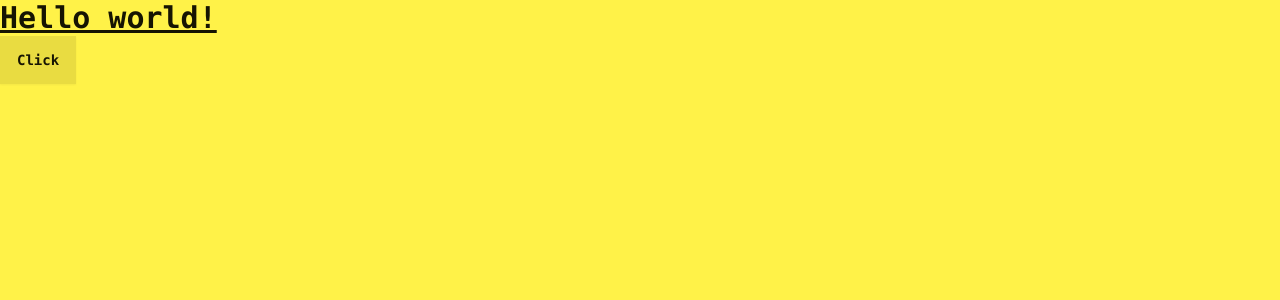
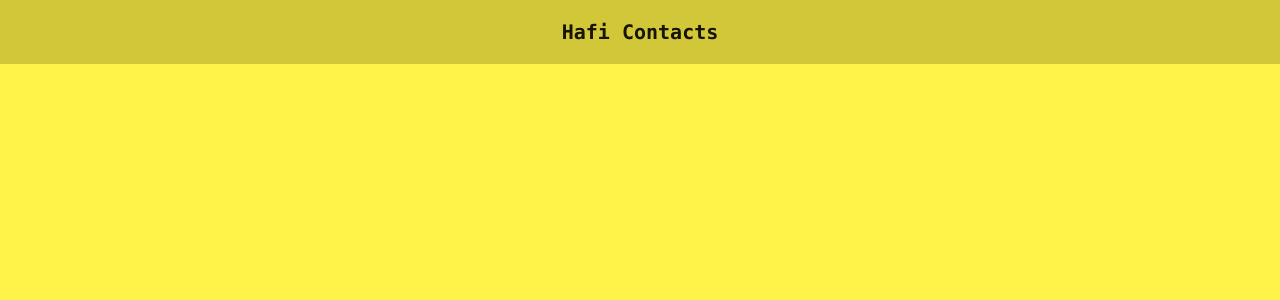
Before and after one commit to hafiyyanabdulaziz/simple-contact-app, a React (Create React App) app: page / in a window 1280 px wide. Shown: the top 300 px of the page. Built offline with nearby package versions, Linux system fonts and the light colour scheme.

Commit message:
feature(header): create header

```diff
--- a/src/App.jsx
+++ b/src/App.jsx
@@ -1,10 +1,10 @@
 import React from "react";
+import Header from "./components/Header";
 
 const App = () => {
   return (
     <div className=''>
-      <h1 className='text-3xl font-bold underline'>Hello world!</h1>
-      <button className='btn'>Click</button>
+      <Header />
     </div>
   );
 };
--- /dev/null
+++ b/src/components/Header/index.jsx
@@ -0,0 +1,15 @@
+import React from "react";
+
+const Header = () => {
+  return (
+    <div className='navbar bg-base-300'>
+      <div className='navbar-start' />
+      <div className='navbar-center '>
+        <h1 className='text-xl font-bold'>Hafi Contacts</h1>
+      </div>
+      <div className='navbar-end' />
+    </div>
+  );
+};
+
+export default Header;
```
